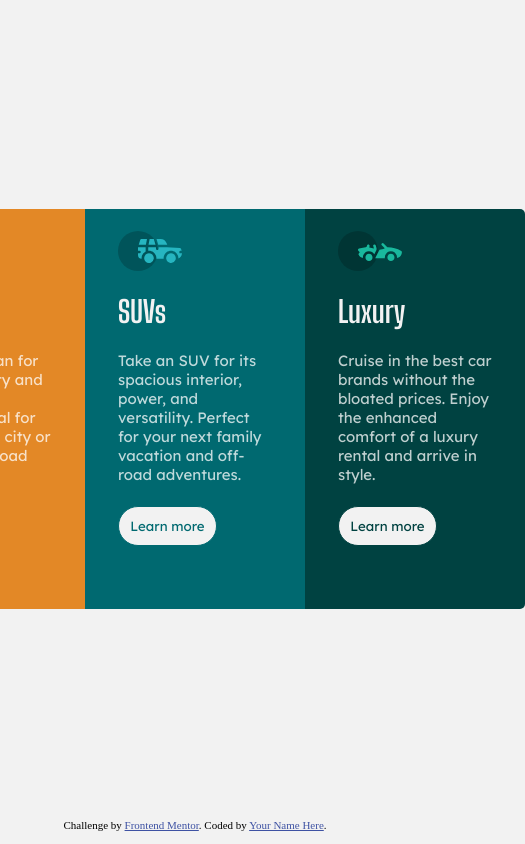
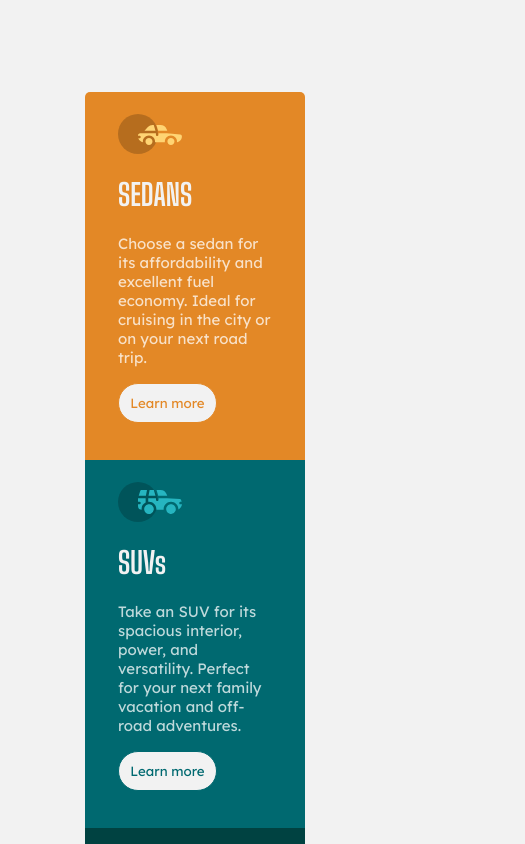
Before and after one commit to robpan38/3-column-preview-card-component, a plain HTML site: page index.html in a window 390 px wide. Shown: the top 844 px of the page, 525 px wide, since content can reach past the window. Drawn offline with Linux system fonts and the light colour scheme.

Commit message:
finished challenge

```diff
--- a/colors.css
+++ b/colors.css
@@ -1,17 +1,3 @@
-.card.sedan {
-    background-color: var(--orange-background);
-    border-radius: 5px 0px 0px 5px;
-}
-
-.card.suv {
-    background-color: var(--light-cyan-background);
-}
-
-.card.luxury {
-    background-color: var(--dark-cyan-background);
-    border-radius: 0px 5px 5px 0px;
-}
-
 .card.sedan button {
     color: var(--orange-background);
 }
--- a/index.css
+++ b/index.css
@@ -79,6 +79,20 @@ body {
     border-radius: 25px;
 }
 
+.card.sedan {
+    background-color: var(--orange-background);
+    border-radius: 5px 0px 0px 5px;
+}
+
+.card.suv {
+    background-color: var(--light-cyan-background);
+}
+
+.card.luxury {
+    background-color: var(--dark-cyan-background);
+    border-radius: 0px 5px 5px 0px;
+}
+
 .card.sedan button:hover {
     background-color: var(--orange-background);
     color: var(--gray-background);
@@ -103,3 +117,24 @@ img {
     margin-left: var(--left-margin-value);
     margin-top: var(--top-margin-value);
 }
+
+@media screen and (max-width: 790px) {
+    .cards {
+        min-height: calc(368px * 3.5);
+        flex-direction: column;
+    }
+
+    .card {
+        height: 20%;
+    }
+
+    .card.sedan {
+        border-radius: 5px 5px 0px 0px;
+    }
+    .card.suv {
+        border-radius: 0;
+    }
+    .card.luxury {
+        border-radius: 0px 0px 5px 5px;
+    }
+}
--- a/index.html
+++ b/index.html
@@ -46,7 +46,7 @@
   </div>
   <div class="attribution">
     Challenge by <a href="https://www.frontendmentor.io?ref=challenge" target="_blank">Frontend Mentor</a>.
-    Coded by <a href="#">Your Name Here</a>.
+    Coded by <a href="#">Robert bo$$</a>.
   </div>
 </body>
 </html>
```
Also changed, not shown: screenshot.jpg (added), 1 other file.
